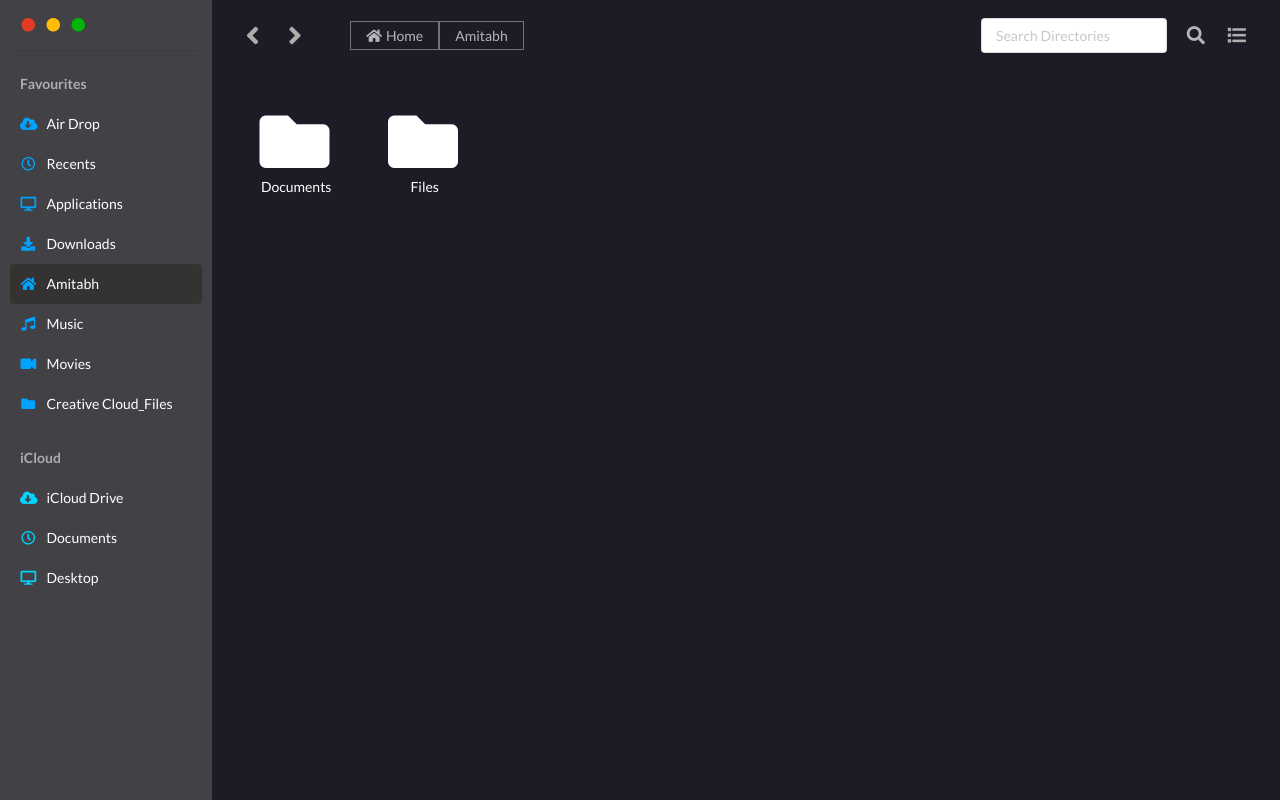
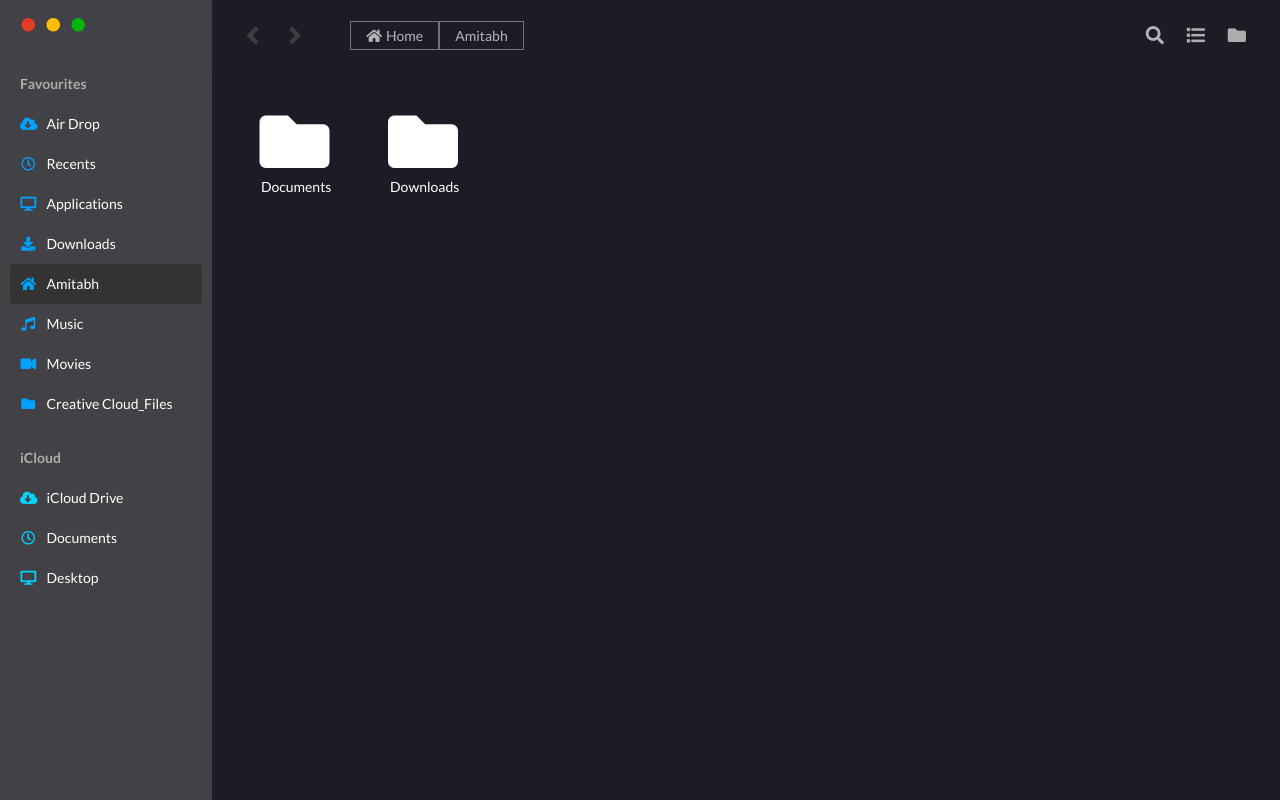
Before and after one commit to Blade365z/file-explorer, a React (Create React App) app: page / in a window 1280 px wide. Built offline with nearby package versions, Linux system fonts and the light colour scheme.

Commit message:
enable disable modes added

```diff
--- a/src/components/App.css
+++ b/src/components/App.css
@@ -8,6 +8,9 @@
     background-color:#424146;
     padding: 10px;
     width:250px;
+}
+.nav-icon.disabled{
+    color:rgb(61, 61, 61);
 }
 .list {
     list-style-type: none;
--- a/src/components/App.js
+++ b/src/components/App.js
@@ -3,7 +3,7 @@ import FavouriteList from './FavouriteList'
 
 import './App.css';
 import IcloudList from './IcloudList';
-import { initalizeDirectoryStructure } from './helper';
+import { initalizeDirectoryStructure, updateDirectoryTree } from './helper';
 import { Nav } from './Nav';
 import Explorer from './Explorer';
 import NewFolder from './NewFolder';
@@ -29,6 +29,12 @@ const App = () => {
 
     const [CreateNewFolder, setCreateNewFolder] = useState(false);
     const [GridMode, setGridMode] = useState(true);
+
+
+    const [navigationButtonsEnabled, setnavigationButtonsEnabled] = useState({
+        back: false,
+        forward: false,
+    })
 
 
     useEffect(() => {
@@ -58,7 +64,10 @@ const App = () => {
 
     //Explore directory using key
     const exploreFolder = (dir) => {
-
+        setnavigationButtonsEnabled({
+            back: true,
+            forward: navigationButtonsEnabled.forward
+        });
         if (directoryTree['home'][dir]) {
             //Means it is a home directory
             //Append the DirectoryStack
@@ -102,6 +111,7 @@ const App = () => {
         }
 
     }
+    //Trace Directory Hierarchy
     const traceDirectories = (traceArr) => {
         let temp = [];
         for (let i = 0; i < traceArr.length; i++) {
@@ -114,14 +124,24 @@ const App = () => {
         }
         return temp;
     }
+
+
+    //On Go Back Click
     const handleGoBack = () => {
         let row = DirectoryPointerRow;
         let offset = DirectoryPointerOffset;
         let dirStackTemp = DirectoryStack.map(e => e);
         if (offset === 0 && row === 0) {
-            console.log('Back Reached!')
+            setnavigationButtonsEnabled({
+                back: false,
+                forward: true
+            });
             //TODO::DISABLE BACK BUTTON
         } else {
+            setnavigationButtonsEnabled({
+                back: navigationButtonsEnabled.back,
+                forward: true
+            });
             if (row !== 0 && offset === 0) {
                 row -= 1;
                 setDirectoryPointerRow(row);
@@ -138,14 +158,22 @@ const App = () => {
             }
         }
     }
+    //On go Forward Click
     const handleGoForward = () => {
         let row = DirectoryPointerRow;
         let offset = DirectoryPointerOffset;
         let dirStackTemp = DirectoryStack.map(e => e);
         if (row === dirStackTemp.length - 1 && offset === dirStackTemp[row].length - 1) {
-            console.log('Forward Reached!')
+            setnavigationButtonsEnabled({
+                back: true,
+                forward: false
+            });
             //TODO::DISABLE FORWARD BUTTON
         } else {
+            setnavigationButtonsEnabled({
+                back: true,
+                forward: navigationButtonsEnabled.forward
+            });
             if (row !== dirStackTemp.length - 1 && offset === dirStackTemp[row].length - 1) {
                 row += 1;
                 setDirectoryPointerRow(row);
@@ -193,15 +221,18 @@ const App = () => {
             // path.push(dirGrabbed);
             var grabbedDirectories = traceDirectories(path)
             path.pop();
-            processDirectoryTree(dirGrabbed, grabbedDirectories[dirGrabbed], dir, false, true);
+            processDirectoryTree(dirGrabbed, grabbedDirectories[dirGrabbed], dir, true, true);
         }
     }
+
+
+    //Main heart of proccessing directories
+    //INSERT,DELETE,RENAME,MOVE
     const processDirectoryTree = (dir = null, baseDir, targetDir, insertFlag = false, filterDuplicatesFLag = false, renameFlag = false, deleteOnlyFlag) => {
         // directly mutate in directoryTree and set DirectoryStack
-        if (insertFlag) {
+        if (insertFlag && !dir) {
             dir = Math.floor(Date.now() / 1000); // Assigning key to new folder
         }
-        console.log()
         //traversing the directory tree.,
         function iter(directoryTreeArr) {
             Object.keys(directoryTreeArr).forEach(function (k) {
@@ -216,10 +247,8 @@ const App = () => {
                     } else if (deleteOnlyFlag) {
                         delete directoryTreeArr[k];
                     }
-
                 }
                 //remove original
-
                 if (k === dir && filterDuplicatesFLag === true) {
                     delete directoryTreeArr[k];
                 }
@@ -232,6 +261,7 @@ const App = () => {
             return directoryTreeArr;
         }
         directoryTree = iter(directoryTree)
+        updateDirectoryTree(directoryTree)
     }
     const dragEndHandler = (e, dir) => {
         setDraggedDirs({
@@ -299,7 +329,7 @@ const App = () => {
     const deleteDirectory = (target) => {
         processDirectoryTree(null, null, target, false, false, false, true);
     }
-
+    //To change View
     const changeView = () => {
         setGridMode(!GridMode)
     }
@@ -325,11 +355,13 @@ const App = () => {
                 </div>
                 <div className="pusher" style={{ width: '100%' }}>
                     <Nav
+                    navigationButtonsEnabled={navigationButtonsEnabled}
                         onGoBack={handleGoBack}
                         onGoForward={handleGoForward}
                         currentPath={Path}
                         gridMode={GridMode}
                         changeView={changeView}
+                        openModal={handleOpenNewFolderModal}
                         handleSearch={handleSearch}
                     />
                     <Explorer
--- a/src/components/Explorer.js
+++ b/src/components/Explorer.js
@@ -97,7 +97,7 @@ const Explorer = (props) => {
             }) : <div style={{ textAlign: "center" }}><h3>Folder is Empty.</h3></div>
 
             }
-            {props.searchKeyword && count === 0 && <div>Not Found.</div>}
+            {props.searchKeyword && Object.entries(DirList).length > 0 && count===0 && <div style={{ textAlign: "center" }}><h3>Not Found.</h3></div>}
             {showMenu && <div className="menu" style={{ top: MenuY + 5, left: MenuX, position: 'absolute', backgroundColor: '#FFFF', color: 'black' }}>
                 <ul className="context-menu" >
                     <li className="item" onClick={() => { setShowRenameMenu(true) }}>
--- a/src/components/FavouriteList.js
+++ b/src/components/FavouriteList.js
@@ -11,17 +11,17 @@ const FavouriteList = (props) => {
     const favourites  = [
         {
             name:'Air_Drop',
-            key:'17772213',
+            key:'6710',
             icon: 'cloud download icon'
         },
         {
             name:'Recents',
-            key:'177sda21372',
+            key:'6722',
             icon: 'clock outline icon'
         },
         {
             name:'Applications',
-            key:'17711172',
+            key:'6711',
             icon: 'desktop icon'
         },
         {
--- a/src/components/IcloudList.js
+++ b/src/components/IcloudList.js
@@ -1,5 +1,5 @@
 import React from 'react'
-
+//I-Cloud icons
 const IcloudList = () => {
     const icloudList  = [
         {
--- a/src/components/Nav.js
+++ b/src/components/Nav.js
@@ -1,7 +1,11 @@
-import React from 'react'
+import React,{useState,useEffect} from 'react'
 import PathBox from './PathBox';
 
 export const Nav = (props) => {
+    const [searchBarShow, setsearchBarShow] = useState(false)
+    useEffect(() => {
+        setsearchBarShow(false)
+    },[props.currentPath])
     const handleNavigationClick = (type) => {
         switch (type) {
             case 'back':
@@ -19,8 +23,8 @@ export const Nav = (props) => {
         <div className="ui menu">
             <div className="item">
                 <div style={{ display: 'flex', fontSize: '2em' }}>
-                    <div className="ui nav-icon" title="Go Back" onClick={() => { handleNavigationClick('back') }}><i className="angle left icon "></i></div>
-                    <div className="ui nav-icon" title="Go Forward" onClick={() => { handleNavigationClick('forward') }}><i className="angle right icon "></i></div>
+                    <div className={props.navigationButtonsEnabled.back ? "ui nav-icon" : "ui nav-icon disabled"} title="Go Back" onClick={() => { handleNavigationClick('back') }}><i className="angle left icon "></i></div>
+                    <div className={props.navigationButtonsEnabled.forward ? "ui nav-icon" : "ui nav-icon disabled"}   title="Go Forward" onClick={() => { handleNavigationClick('forward') }}><i className="angle right icon "></i></div>
 
                 </div>
             </div>
@@ -28,14 +32,17 @@ export const Nav = (props) => {
                 <PathBox currentPath={props.currentPath} />
             </div>
             <div className="item" style={{ marginLeft: 'auto' }}>
-                <div className="ui  input" id="nav-search">
+               {searchBarShow && <div className="ui  input" id="nav-search">
                     <input type="text" placeholder="Search Directories" onChange={(e)=>props.handleSearch(e.target.value.trim())} />
-                </div>
-                <div className="searchBtn-nav nav-tool-icon"  >
+                </div>}
+                <div className="searchBtn-nav nav-tool-icon"  onClick={()=>setsearchBarShow(!searchBarShow)}>
                     <i className="search icon"></i>
                 </div>
-                <div className="ui nav-tool-icon dropdown" onClick={() => { props.changeView() }}>
+                <div className="ui nav-tool-icon " onClick={() => { props.changeView() }}>
                     {props.gridMode === true ? <i className="list icon" title="List view"></i> : <i className="th icon" title="Grid view"></i>}
+                </div>
+                <div className="ui nav-tool-icon " onClick={() => { props.openModal() }}>
+                     <i className="folder icon" title="Create new folder" ></i>
                 </div>
             </div>
 
--- a/src/components/PathBox.js
+++ b/src/components/PathBox.js
@@ -1,9 +1,11 @@
 import React, { useState, useEffect } from 'react'
 
+//Path Boxs UI
 const PathBox = (props) => {
     const [path, setPath] = useState([]);
     useEffect(() => {
         let pathSliced = props.currentPath;
+        //Crop if path > 6 to not overload box
         if (pathSliced.length > 6) {
             pathSliced = pathSliced.slice(pathSliced.length - Math.round(pathSliced.length / 3), pathSliced.length)
             setPath(pathSliced);
@@ -14,7 +16,7 @@ const PathBox = (props) => {
 
     return (
         <div style={{ display: 'inline-block' }}>
-            { path.length < 2 && <div key={'Home'} className="path-tag" ><i className="home icon"> </i>Home</div>}
+            { path.length < 4 && <div key={'Home'} className="path-tag" ><i className="home icon"> </i>Home</div>}
             {path.map(dir => {
                 return <div key={dir} className="path-tag">{dir}</div>
             })}
--- a/src/components/helper.js
+++ b/src/components/helper.js
@@ -1,6 +1,46 @@
-export const initalizeDirectoryStructure = () => {
- const directoryTree = {
+//Directory Tree Initiator
+
+
+export const initalizeDirectoryStructure = (Tree = null) => {
+    var directoryTree = {}
+    //Check if exists in LS
+    if (!localStorage.getItem('directoryTree')) {
+        if (Tree) {
+            directoryTree = Tree
+        } else {
+            directoryTree = {
                 home: {
+                    6710: {
+                        name: 'Air_Drop',
+                        child: {
+
+                        }
+                    },
+                    6722: {
+                        name: 'Recents',
+                        child: {
+
+                        }
+                    },
+
+                    6711: {
+                        name: 'Applications',
+                        child: {
+                            177773: {
+                                name: 'Lightroom',
+                                child: {
+
+                                }
+                            },
+                            177774: {
+                                name: 'Photoshop',
+                                child: {
+
+                                }
+                            }
+                        }
+                    },
+
                     17772: {
                         name: 'Amitabh',
                         child: {
@@ -11,7 +51,7 @@ export const initalizeDirectoryStructure = () => {
                                 }
                             },
                             177774: {
-                        name: 'Files',
+                                name: 'Downloads',
                                 child: {
 
                                 }
@@ -109,8 +149,19 @@ export const initalizeDirectoryStructure = () => {
                     }
                 }
             }
-    if (!localStorage.getItem('directoryTree')) {
-        localStorage.setItem('directoryTree', directoryTree);
+        }
+        localStorage.setItem('directoryTree', JSON.stringify(directoryTree));
+    } else {
+        directoryTree = JSON.parse(localStorage.getItem('directoryTree'))
     }
     return directoryTree;
 }
+
+ //Update Tree on Procss
+export const updateDirectoryTree = (updatedTree) => {
+    if (localStorage.getItem('directoryTree')) {
+        localStorage.setItem('directoryTree', JSON.stringify(updatedTree));
+    } else {
+        initalizeDirectoryStructure(updatedTree);
+    }
+}
```
Lines whose indentation alone changed are shown as unchanged.
